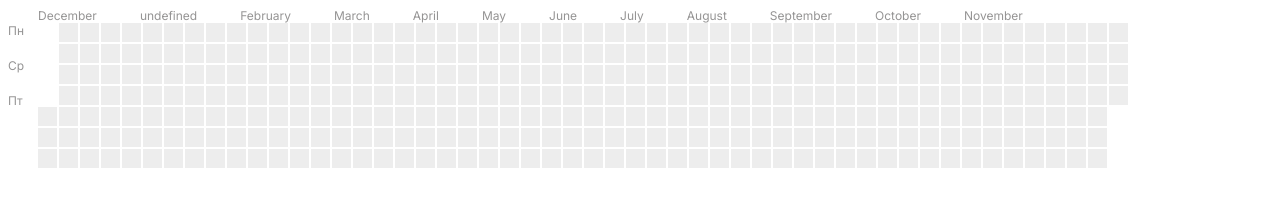
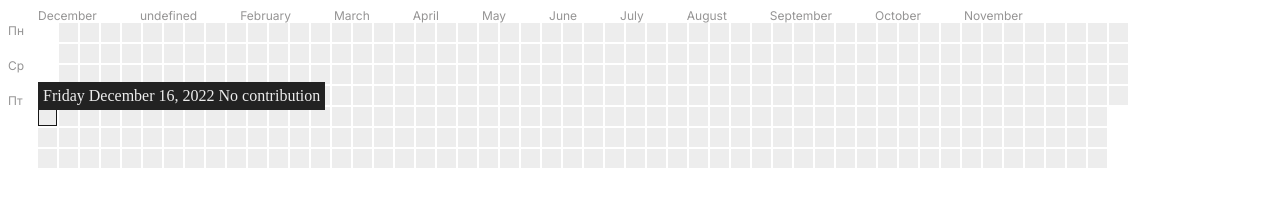
Before and after one commit to limbonalim/ContributionGraph., a plain HTML site: page index.html in a window 1280 px wide. Both pictures are taken after a click on the element 47 px from the left and 116 px from the top of the page. Drawn offline with nearby package versions, Linux system fonts and the light colour scheme; no server answers.

Commit message:
added getToolTip funct

```diff
--- a/index.html
+++ b/index.html
@@ -4,8 +4,6 @@
     <meta charset="UTF-8">
     <meta name="viewport" content="width=device-width, initial-scale=1.0">
     <title>Document</title>
-    <link rel="preconnect" href="https://fonts.googleapis.com">
-    <link rel="preconnect" href="https://fonts.gstatic.com" crossorigin>
     <link href="https://fonts.googleapis.com/css2?family=Inter&display=swap" rel="stylesheet">
     <link rel="stylesheet" href="style.css">
 </head>
@@ -22,6 +20,8 @@
         </div>
     </div>
 
+    <script src="https://unpkg.com/@popperjs/core@2/dist/umd/popper.min.js"></script>
+    <script src="https://unpkg.com/tippy.js@6/dist/tippy-bundle.umd.js"></script>
     <script src="utils/request.js"></script>
     <script src="utils/formatDate.js"></script>
     <script src="index.js"></script>
--- a/index.js
+++ b/index.js
@@ -23,21 +23,35 @@ const setContribution = (contribution, date, day) => {
             } else if (value > 30) {
                 day.classList.add('extraHeight');
             }
-            day.setAttribute('title', getToolTipTitle(date, value));
+            getToolTip(day, date, value);
         }
     }
 };
 
 const getToolTipTitle = (date, contributionValue) => {
-    const formatDate = new FormatDate().toStringFormatDate()
-
+    const formatDate = new FormatDate(date).toStringFormatDate()
     if (!contributionValue) {
         return `${formatDate} No contribution`;
     }
+    return `${formatDate} ${contributionValue} contributions`;
+};
 
-    return `${formatDate} ${contributionValue} contributions`;
-
-};
+const getToolTip = (day, date, contributionValue) => {
+    day.addEventListener('click', (event) => {
+        const last = container.getElementsByClassName('tooltip');
+        const days = container.getElementsByClassName('active');
+        if (last.length) {
+            days[0].classList.remove('active');
+            container.removeChild(last[0]);
+        }
+        day.classList.add('active')
+        const wrapper = document.createElement('div');
+        wrapper.innerHTML = getToolTipTitle(date, contributionValue);
+        wrapper.classList.add('tooltip')
+        container.append(wrapper);
+        wrapper.setAttribute('style', `left: ${event.target.offsetLeft}px; top: ${event.target.offsetTop-25}px;`)
+    })
+}
 
 const run = async () => {
     const contribution = await getResponse();
@@ -48,14 +62,14 @@ const run = async () => {
 
     for (let i = 1; i <= daysInPast; i++) {
         const day = getCell();
-        day.setAttribute('data-bs-toggle', 'tooltip');
-        day.setAttribute('data-bs-trigger', 'click');
+
         const current = new Date(today);
         current.setDate(today.getDate() - (daysInPast - i));
         const currentDay = current.getDay();
         const dateDay = new FormatDate(current).apiFormatDate();
-        day.setAttribute('title', getToolTipTitle(dateDay, 0))
+        getToolTip(day, dateDay, 0);
         setContribution(contribution, dateDay, day);
+
 
         if (i === 1) {
             if (currentDay > 1) {
--- a/style.css
+++ b/style.css
@@ -42,11 +42,19 @@ span {
     gap: 2px;
 }
 
+.tooltip {
+    position: absolute;
+    background: #222;
+    color: #EDEDED;
+    padding: 5px;
+}
+
 .cell {
     background-color: #EDEDED;
     width: 17px;
     height: 17px;
     border: 1px solid transparent;
+    position: relative;
 }
 
 .cell:hover {
```
